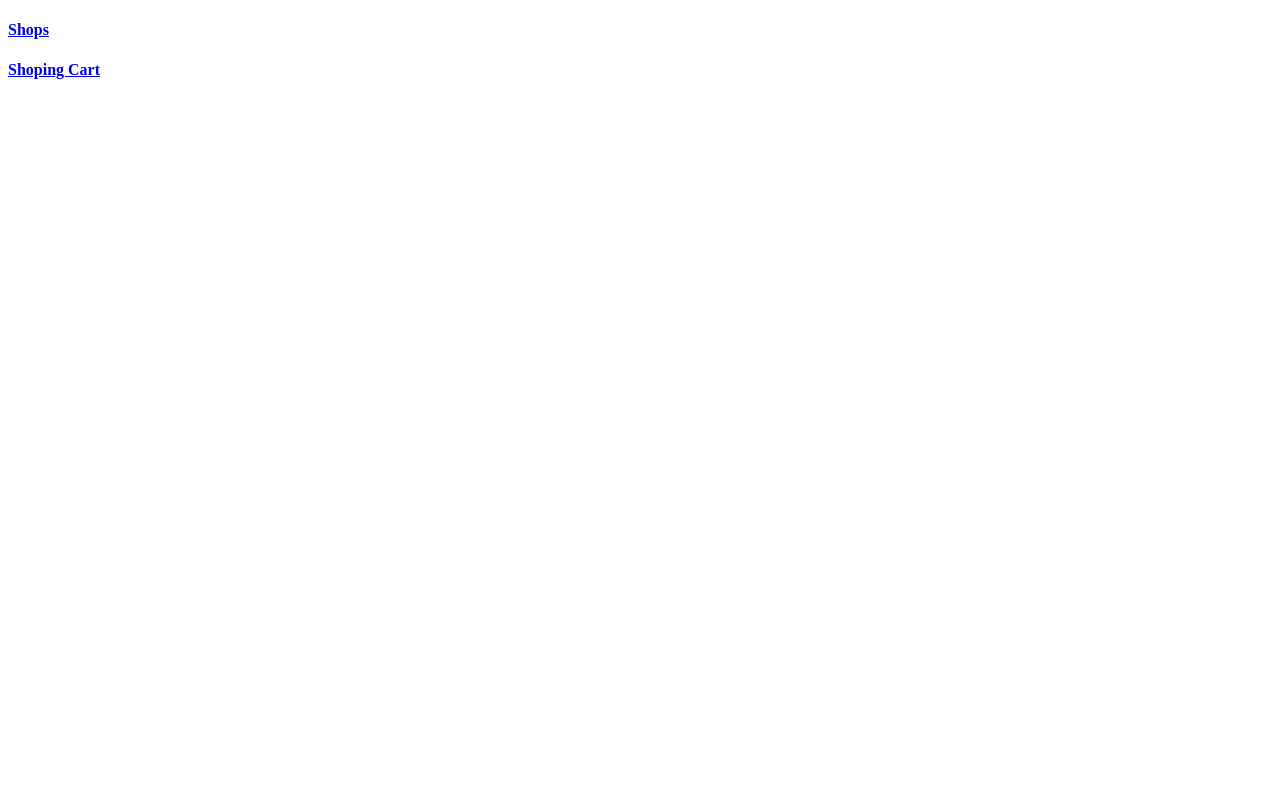
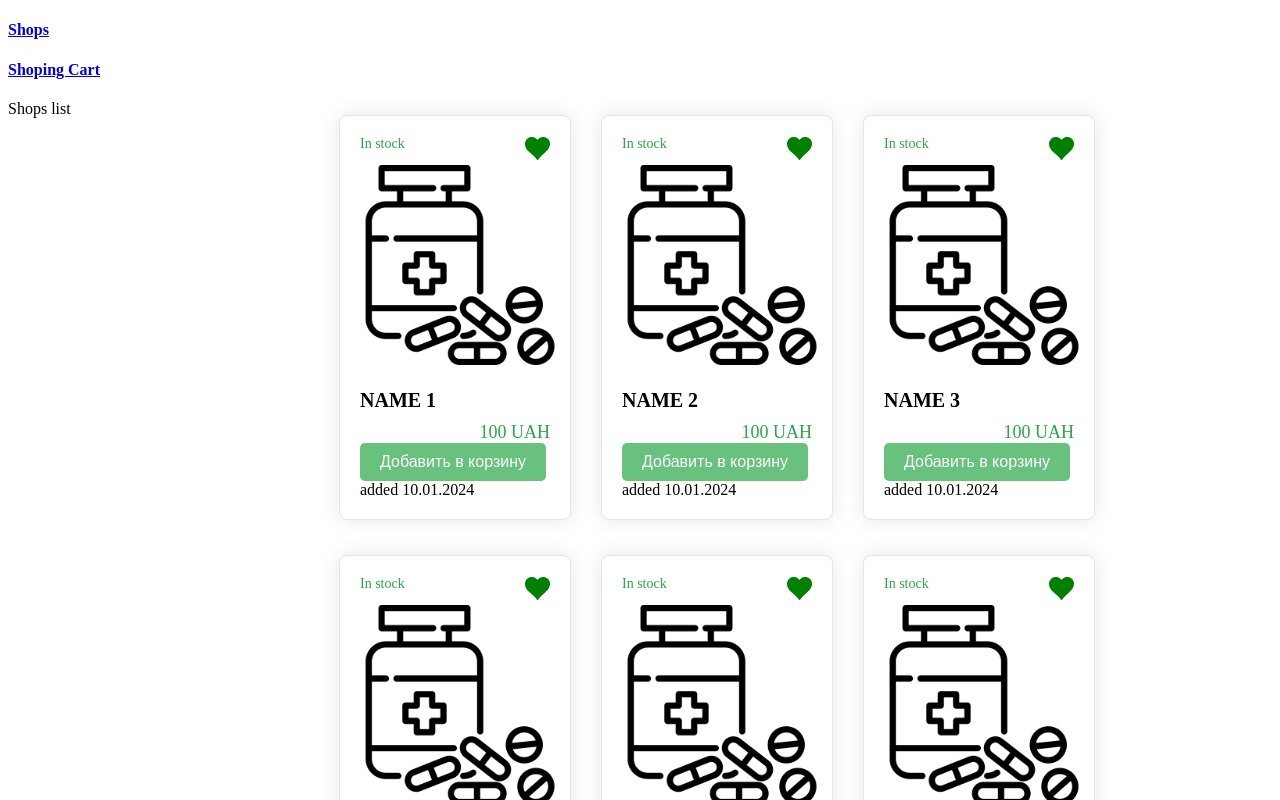
Before and after one commit to ArtemBorshchev/medicine-delivery, a React (Create React App) app: page / in a window 1280 px wide. Before the commit this address had no page. Shown: the top 800 px of the page. Built offline with nearby package versions, Linux system fonts and the light colour scheme.

Commit message:
fixed routing

```diff
--- a/src/App.js
+++ b/src/App.js
@@ -9,7 +9,7 @@ function App() {
       <div>
           <Header />
           <Routes>
-              <Route path="/shops" element={<Shops />} />
+              <Route path="/" element={<Shops />} />
               <Route path="/cart" element={<ShoppingCart />} />
               {/* Другие маршруты */}
           </Routes>
--- a/src/components/Header.jsx
+++ b/src/components/Header.jsx
@@ -5,7 +5,7 @@ import { Link } from 'react-router-dom';
 const Header = () => {
   return (
     <header>
-      <h4><Link to="/shops">Shops</Link></h4>
+      <h4><Link to="/">Shops</Link></h4>
       <h4><Link to="/cart">Shoping Cart</Link></h4>
     </header>
   );
```
